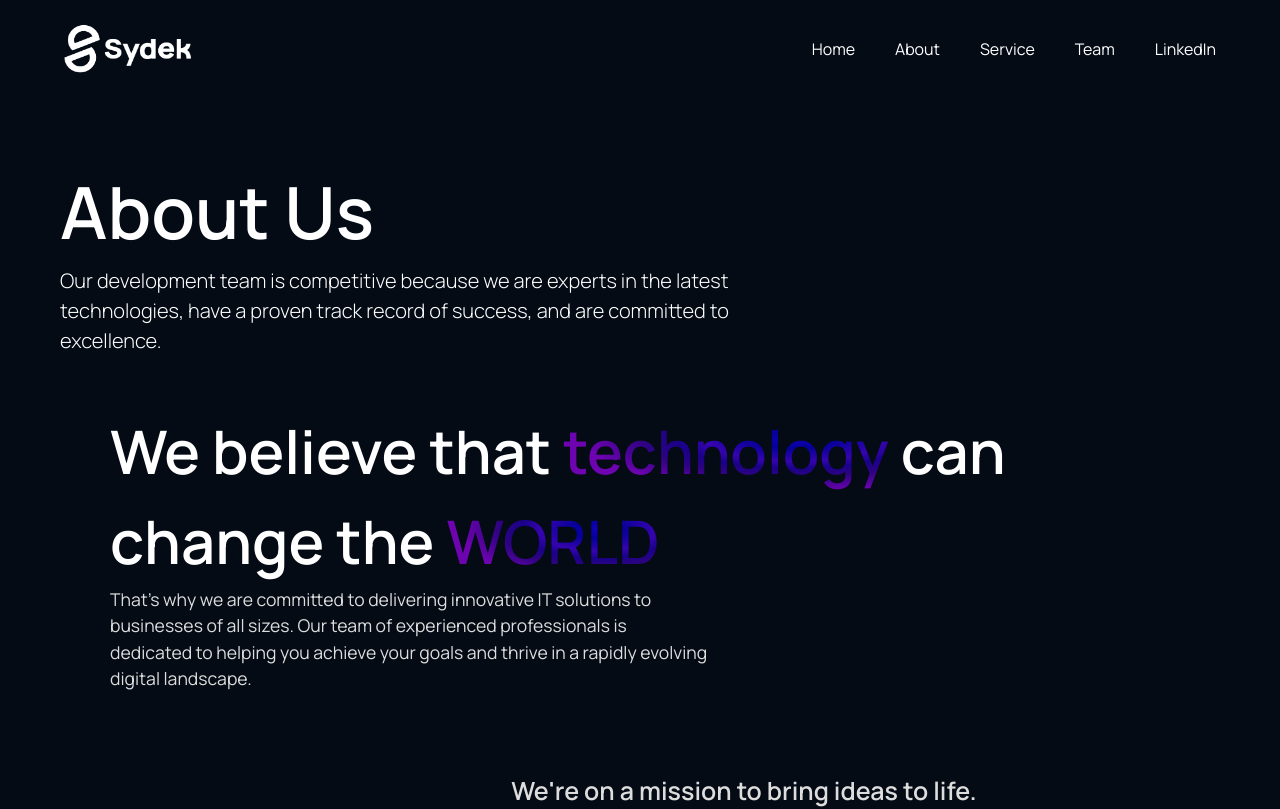
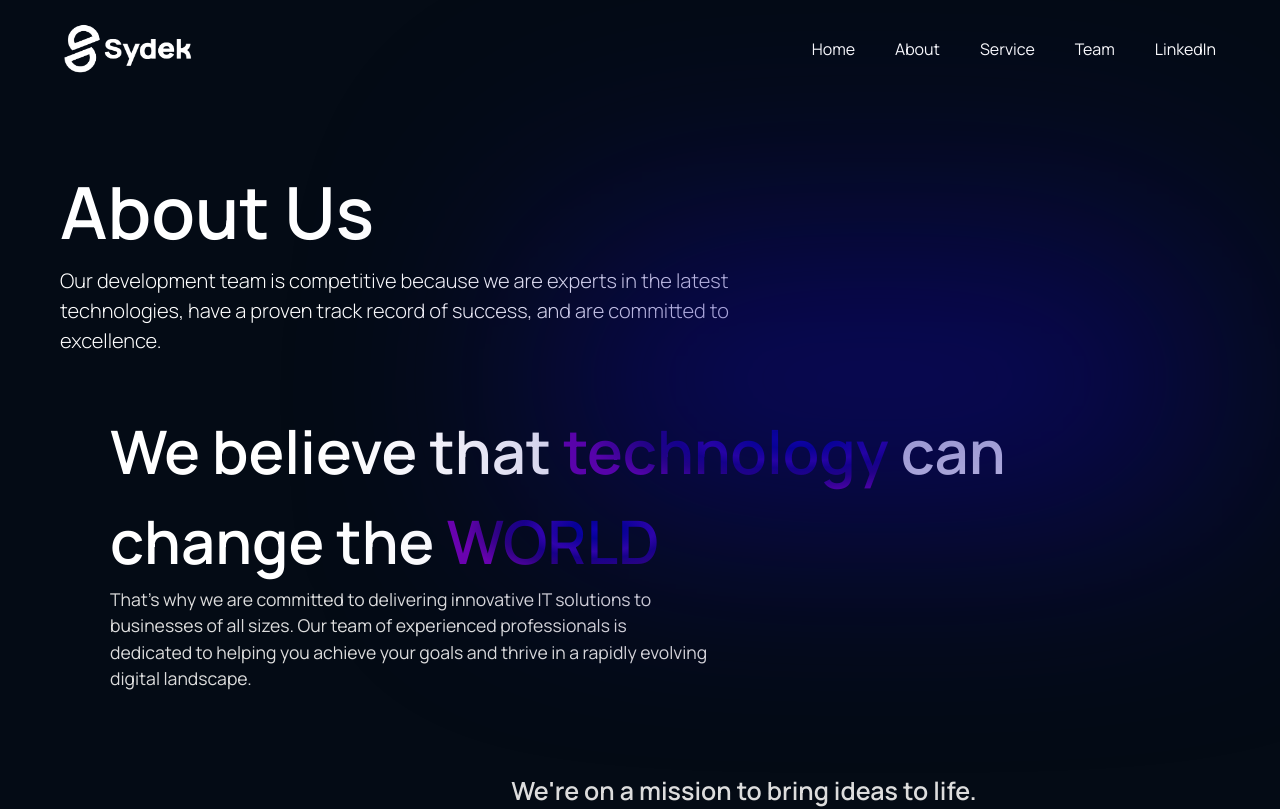
Before and after one commit to itskarloos/sydek_website, a React (Vite) app: page /About in a window 1280 px wide. Shown: the top 809 px of the page. Built offline with nearby package versions, Linux system fonts and the light colour scheme; a web font is replaced by a local one; what @codaworks/react-glow would draw is missing.

Commit message:
About Page Hero Glowing Effect

```diff
--- a/src/Components/AboutPage.jsx
+++ b/src/Components/AboutPage.jsx
@@ -69,6 +69,7 @@ const AboutPage = () => {
                                 </div>
                             </div>
                         </div>
+
                     </div>
                 </div>
                 <div className="VlauesContainer">
@@ -103,7 +104,9 @@ const AboutPage = () => {
                     <Contact />
                 </div>
             </section>
+            <div className="absolute z-[0] w-[50%] p h-[40%] right-20 top-40 blue__gradient"/>
         </Fragment>
+
     );
 }
 
```
